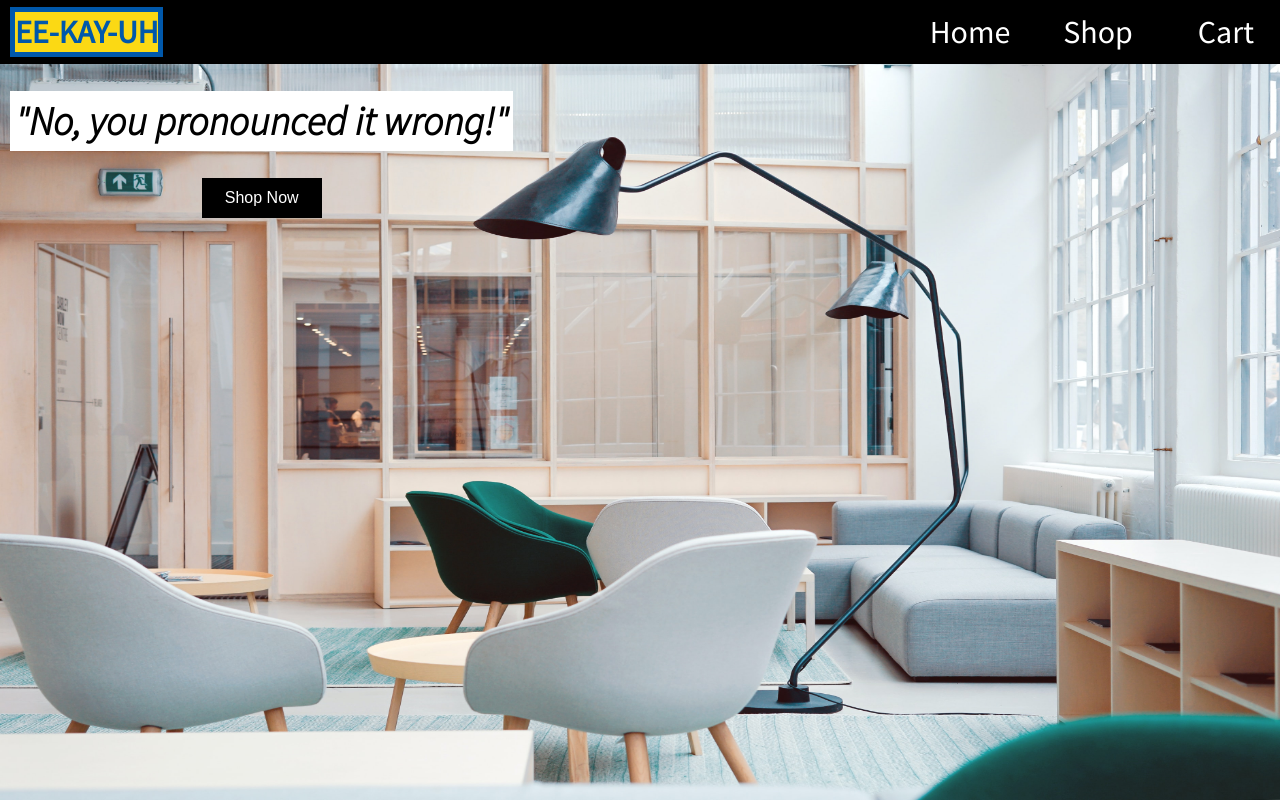
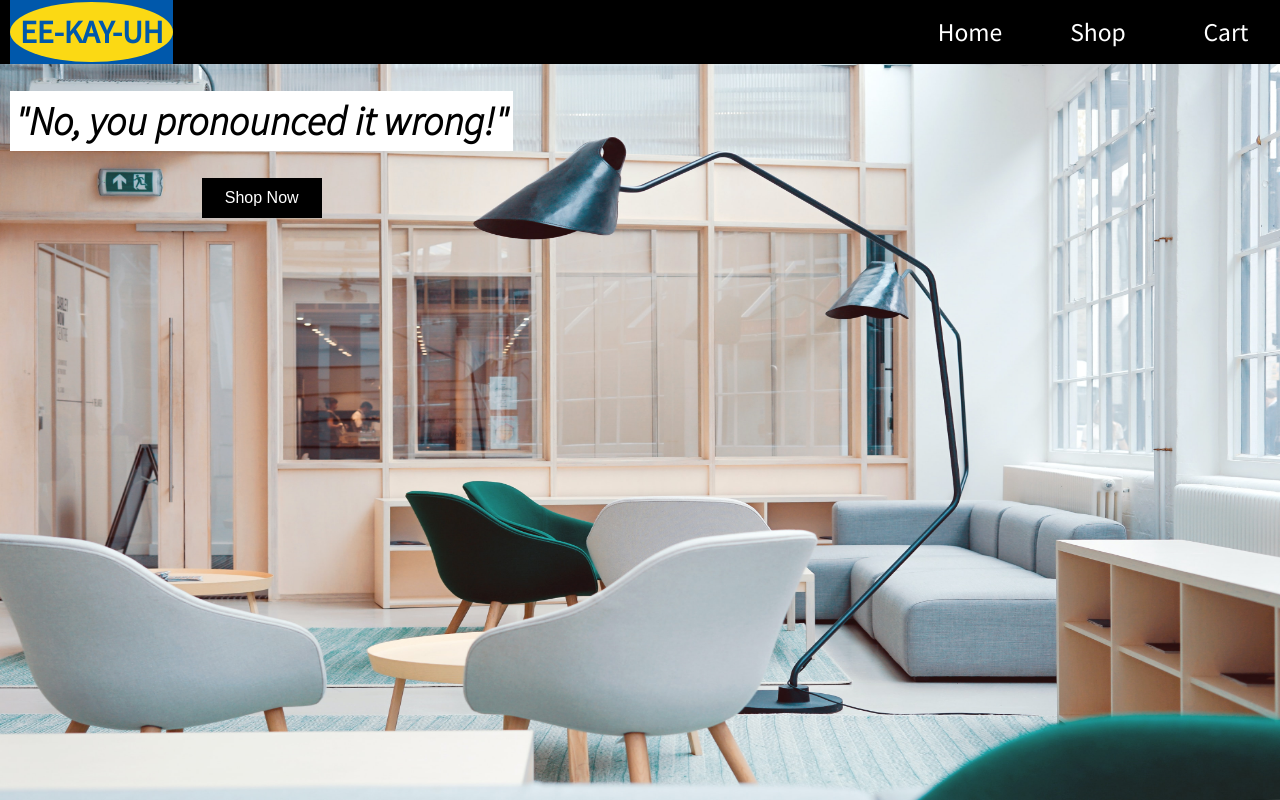
Before and after one commit to ascodeasice/shopping-cart, a React (Create React App) app in the folder shopping-cart/: page / in a window 1280 px wide. Built offline with nearby package versions, Linux system fonts and the light colour scheme.

Commit message:
Change the icon appearance. Make it more like IKEA.

```diff
--- a/shopping-cart/src/components/Navbar.js
+++ b/shopping-cart/src/components/Navbar.js
@@ -3,7 +3,9 @@ import { Link } from "react-router-dom";
 const NavBar = () => {
   return (
     <div id='navBar'>
-      <p id='title'>EE-KAY-UH</p>
+      <div id="iconWrapper">
+        <p id='title'>EE-KAY-UH</p>
+      </div>
       <div id='navBarWrapper'>
         <Link className="navBarLink" to='/'>Home</Link>
         <Link className="navBarLink" to='/shop'>Shop</Link>
--- a/shopping-cart/src/styles/index.css
+++ b/shopping-cart/src/styles/index.css
@@ -27,9 +27,7 @@ body {
   width: 100vw;
   display: flex;
   justify-content: space-between;
-  align-items: center;
   white-space: nowrap;
-  font-size: 2rem;
 }
 
 #navBarWrapper {
@@ -40,6 +38,12 @@ body {
   justify-content: center;
 }
 
+#iconWrapper {
+  background-color: var(--blue);
+  display: flex;
+  align-items: center;
+}
+
 .pageContent {
   margin-top: var(--navBarHeight);
   padding-left: var(--paddingLeft);
@@ -48,8 +52,10 @@ body {
 #title {
   color: var(--blue);
   background-color: var(--yellow);
-  border: solid 5px var(--blue);
   font-weight: bold;
+  border-radius: 50%;
+  font-size: 2rem;
+  padding: 10px;
 }
 
 .navBarLink {
@@ -58,6 +64,7 @@ body {
   display: flex;
   justify-content: center;
   align-items: center;
+  font-size: 2vw;
   height: 100%;
 }
 
```
